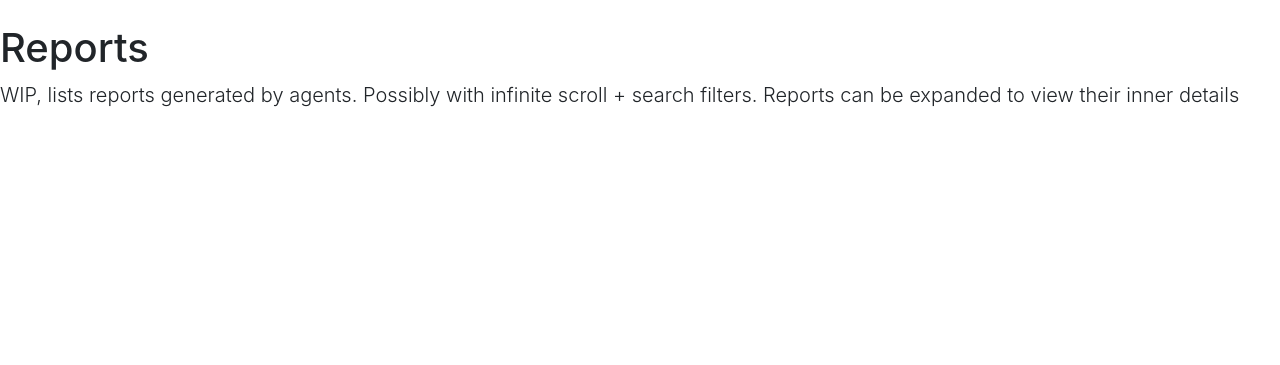
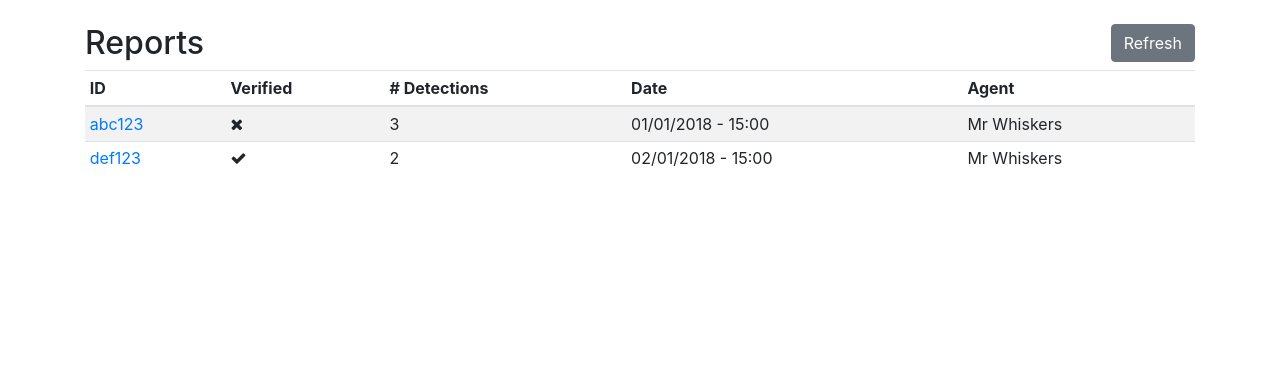
Before and after one commit to boarnoah/ureports, a Flask app: page /reports/ in a window 1280 px wide. Shown: the part 56-421 px from the top of the page. Run offline with Flask 2, Linux system fonts and the light colour scheme; some libraries are stand-ins or nearby versions.

Commit message:
Added templates with sample data for /agents and /reports

```diff
--- a/templates/index.html
+++ b/templates/index.html
@@ -1,6 +1,6 @@
 {% extends "default_template.html" %}
 {% set active_page = "index" %}
-{% block title %}Felines as a Service{% endblock %}
+{% block title %}Dashboard{% endblock %}
 {% block head %}
 	{{ super() }}
 {% endblock %}
--- a/templates/reports.html
+++ b/templates/reports.html
@@ -1,12 +1,47 @@
 {% extends "default_template.html" %}
 {% set active_page = "reports" %}
-{% block title %}Felines as a Service{% endblock %}
+{% block title %}All Reports{% endblock %}
 {% block head %}
 	{{ super() }}
 {% endblock %}
 {% block content %}
-	<div class="starter-template">
-		<h1>Reports</h1>
-		<p class="lead">WIP, lists reports generated by agents. Possibly with infinite scroll + search filters. Reports can be expanded to view their inner details</p>
+	<div class="container">
+		<div class="row">
+			<div class="col-sm">
+				<h2>Reports</h2>
+			</div>
+			<div class="col-sm">
+				<button class="btn btn-secondary pull-right">Refresh</button>
+			</div>
+		</div>
+		<div class="table-responsive">
+			<table class="table table-striped table-sm">
+				<thead>
+					<tr>
+						<th>ID</th>
+						<th>Verified</th>
+						<th># Detections</th>
+						<th>Date</th>
+						<th>Agent</th>
+					</tr>
+				</thead>
+				<tbody>
+					<tr>
+						<td><a href="/reports/abc123">abc123</a></td>
+						<td><i class="fa fa-times"></i></td>
+						<td>3</td>
+						<td>01/01/2018 - 15:00</td>
+						<td>Mr Whiskers</td>
+					</tr>
+					<tr>
+						<td><a href="/reports/def123">def123</a></td>
+						<td><i class="fa fa-check"></i></td>
+						<td>2</td>
+						<td>02/01/2018 - 15:00</td>
+						<td>Mr Whiskers</td>
+					</tr>
+				</tbody>
+			</table>
+		</div>
 	</div>
 {% endblock %}
```
Also changed, not shown: templates/agents.html (+27 -4 lines).
